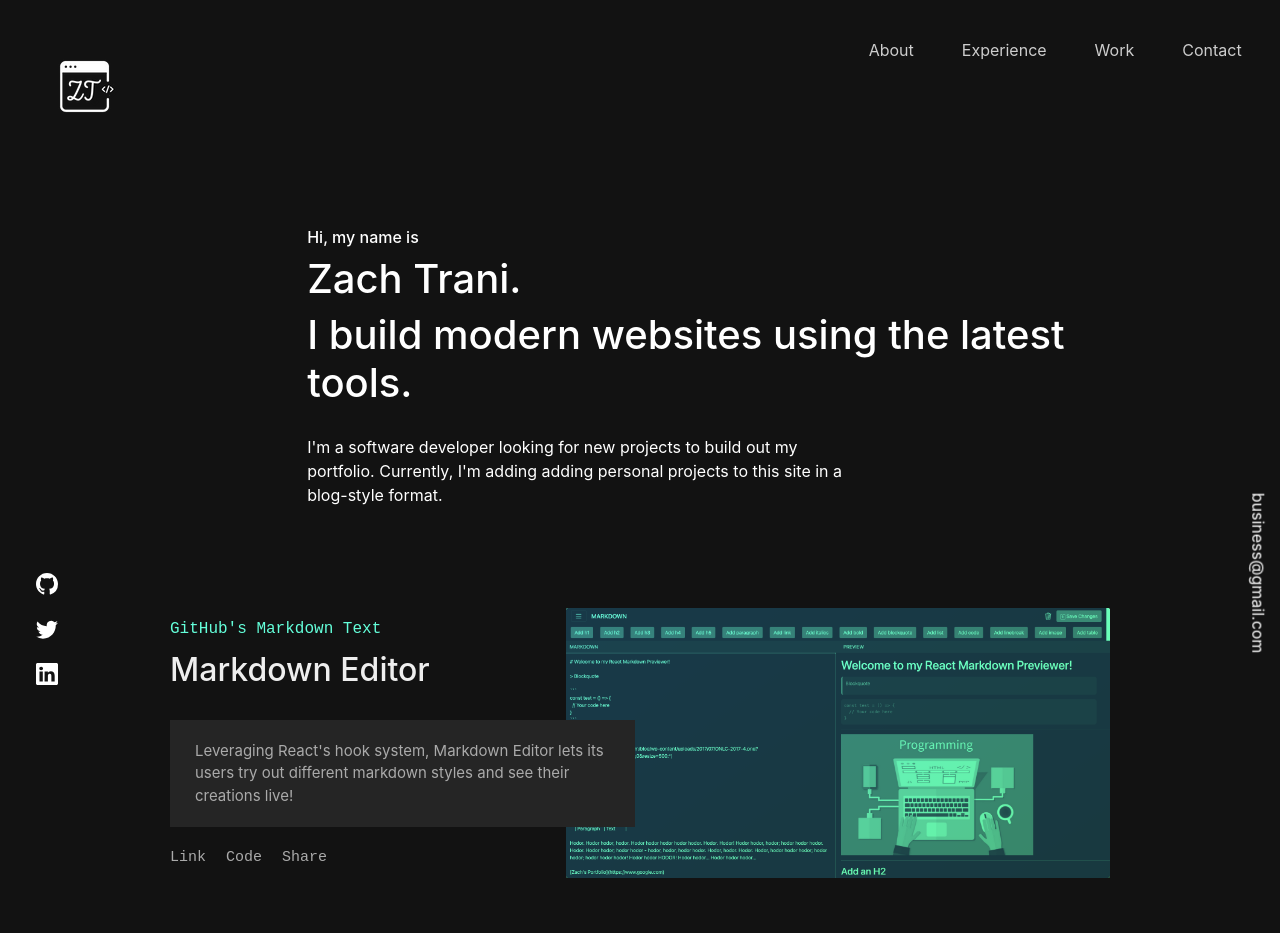
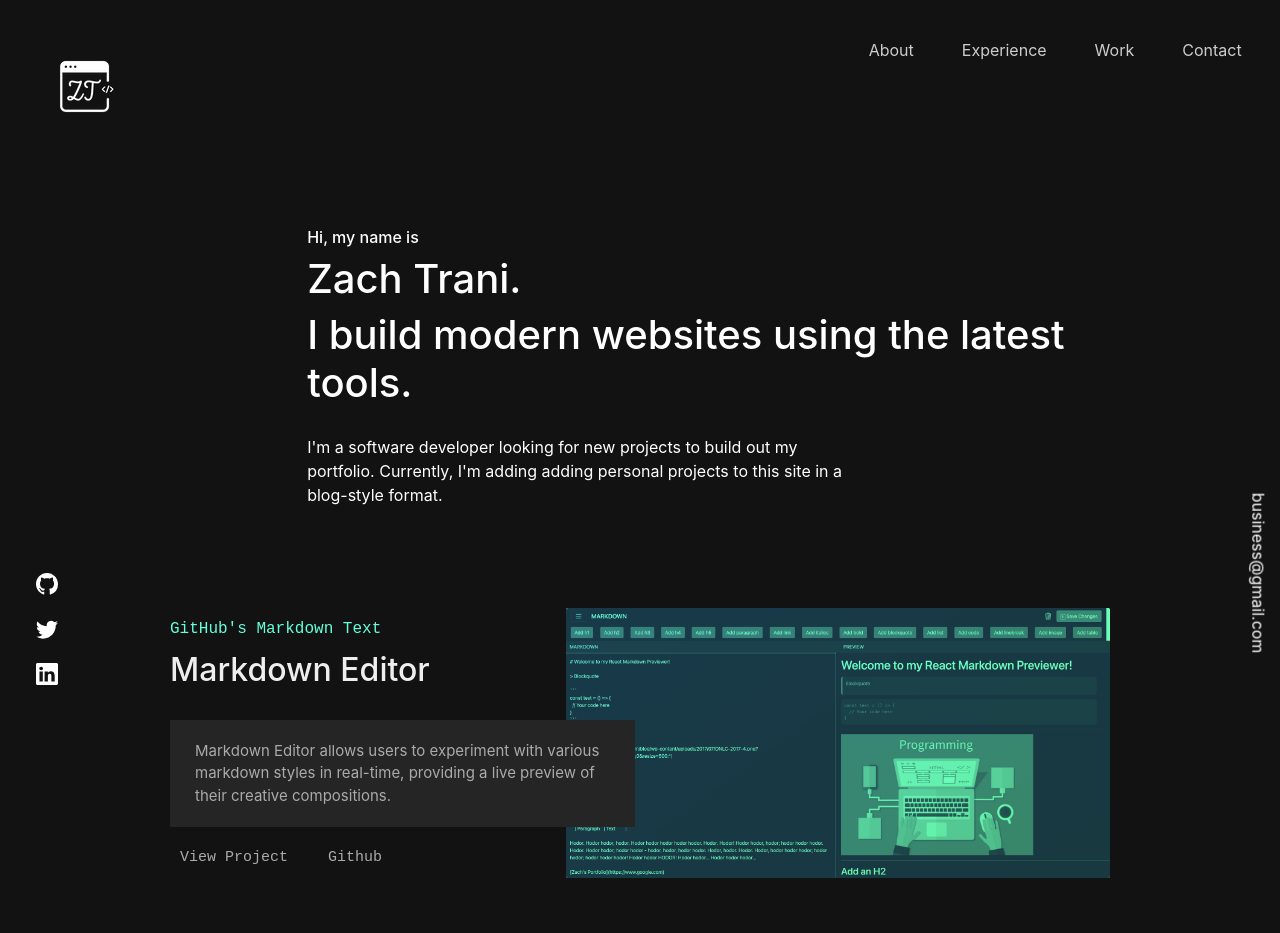
Before and after one commit to Zach-Trani/portfolio, a React (Create React App) app: page / in a window 1280 px wide. Shown: the top 933 px of the page. Built offline with nearby package versions, Linux system fonts and the light colour scheme; the HTML template or start-up script is replaced by a standard one.

Commit message:
Add anchor tags to project list items

```diff
--- a/src/Components/Projects/ImageRight.tsx
+++ b/src/Components/Projects/ImageRight.tsx
@@ -10,11 +10,10 @@ export const ImageRight = () => {
             <div className="project-label">GitHub's Markdown Text</div>
             <h4 className="project-title">Markdown Editor</h4>
             <div className="project-details">
-                <p>Leveraging React's hook system, Markdown Editor lets its users try out different markdown styles and see their creations live!</p>
+                <p>Markdown Editor allows users to experiment with various markdown styles in real-time, providing a live preview of their creative compositions.</p>
                 <ul>
-                <li>Link</li>
-                <li>Code</li>
-                <li>Share</li>
+                <li><a href="https://markdown-editor-zach-trani.vercel.app/">View Project</a></li>
+                <li><a href="https://github.com/Zach-Trani/markdown-editor">Github</a></li>
               </ul>
             </div>
           </div>
```
